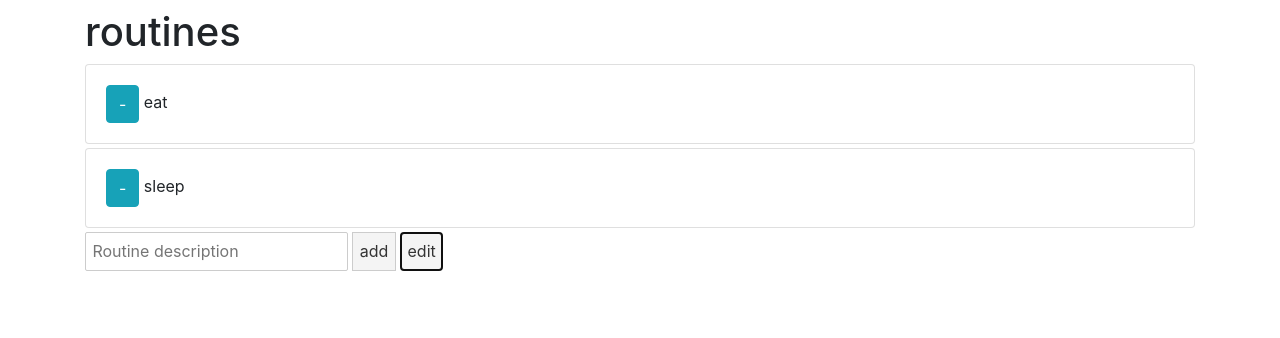
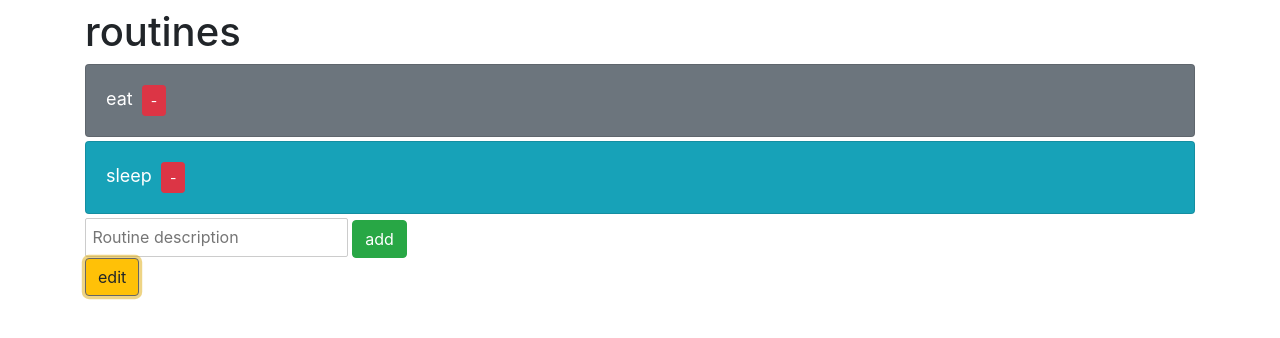
Before and after one commit to juissi999/routines, a Svelte app: page / in a window 1280 px wide. Both pictures are taken after a click on the button "edit". Shown: the top 338 px of the page. Built offline with nearby package versions, Linux system fonts and the light colour scheme.

Commit message:
Add some bootstrap styling

```diff
--- a/src/App.svelte
+++ b/src/App.svelte
@@ -30,17 +30,29 @@
   <div class="row">
     <div class="col">
       <h1>routines</h1>
-      {#each routinelist as routine}
-        <Routine {editMode} {routine} {onRemove} />
+      {#each routinelist as routine, index}
+        <Routine
+          {editMode}
+          {routine}
+          {onRemove}
+          bgClass={index % 2 ? 'bg-info' : 'bg-secondary'} />
       {/each}
       {#if editMode}
         <input
           type="text"
           placeholder="Routine description"
           bind:value={editedRoutine} />
-        <button on:click={onAdd}>add</button>
+        <button
+          type="button"
+          class="btn btn-success"
+          on:click={onAdd}>add</button>
       {/if}
-      <button on:click={onEdit}>edit</button>
+      <div>
+        <button
+          type="button"
+          class="btn btn-warning"
+          on:click={onEdit}>edit</button>
+      </div>
     </div>
   </div>
 </div>
--- a/src/Routine.svelte
+++ b/src/Routine.svelte
@@ -2,16 +2,17 @@
   export let routine
   export let editMode
   export let onRemove
+  export let bgClass
 </script>
 
-<div class="card mb-1">
-  <div class="card-body">
+<div class={'card mb-1 ' + bgClass}>
+  <div class="card-body text-white" style="font-size:18px">
+    {routine.description}
     {#if editMode}
       <button
         type="button"
-        class="btn btn-info"
+        class="btn btn-danger btn-sm ml-1"
         on:click={onRemove(routine.id)}>-</button>
     {/if}
-    {routine.description}
   </div>
 </div>
```
